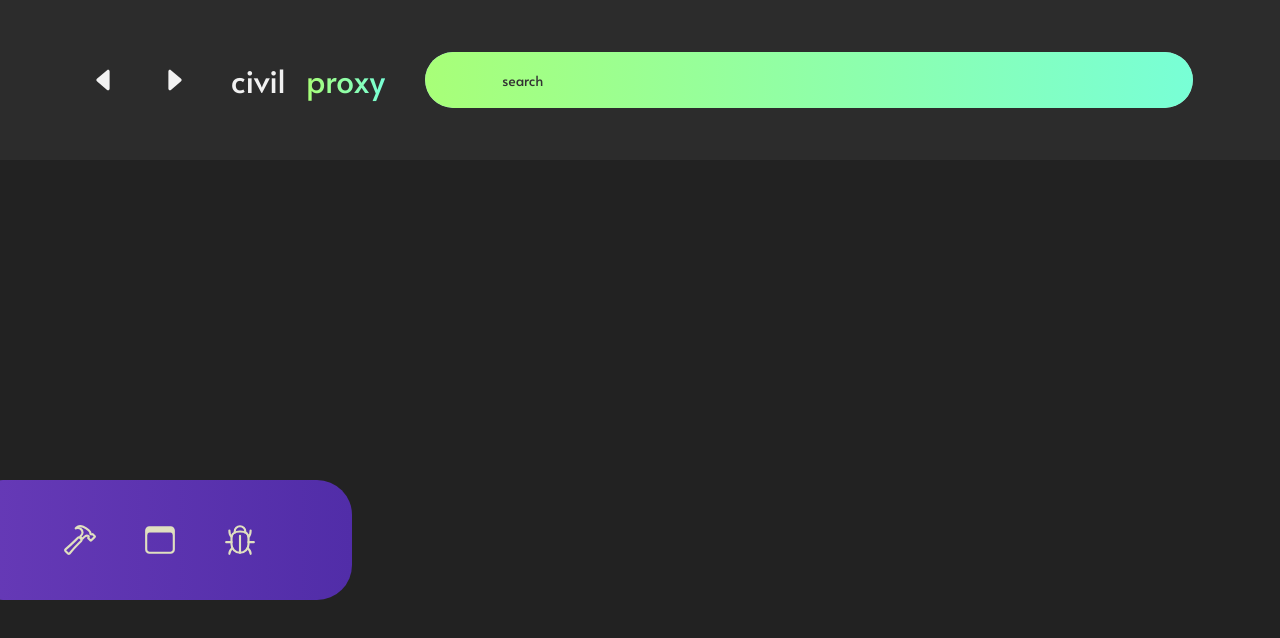
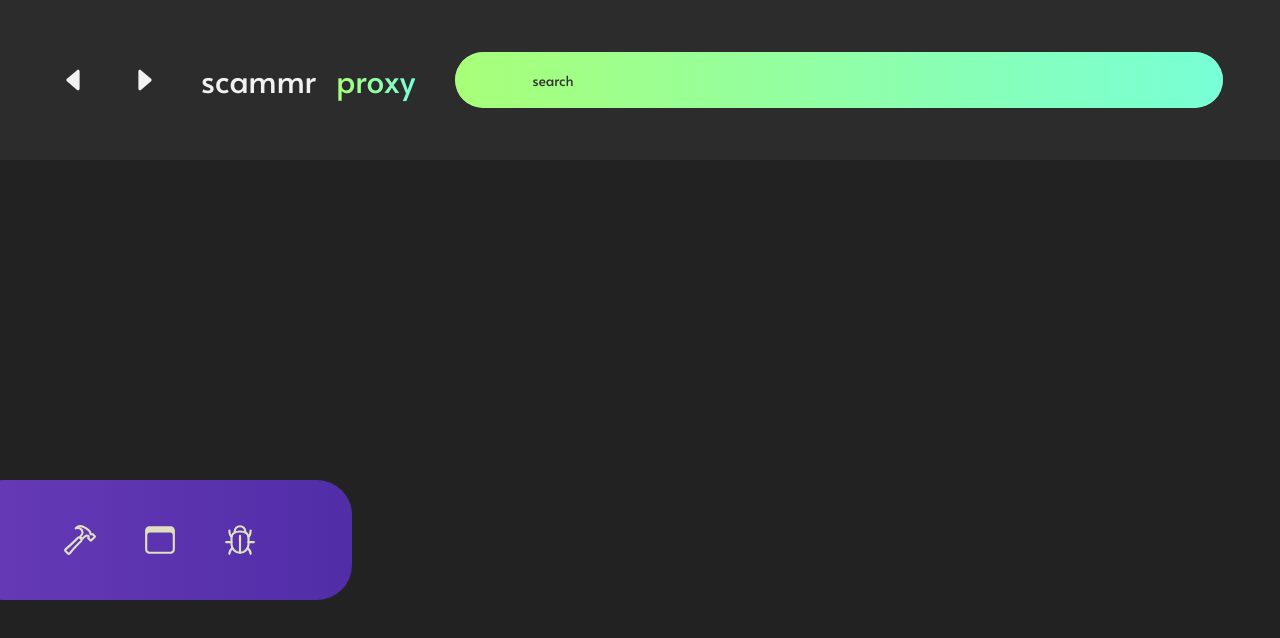
Before and after one commit to xtoazt/Civil, a plain HTML site: page index.html in a window 1280 px wide. Drawn offline with nearby package versions, Linux system fonts and the light colour scheme.

Commit message:
Update index.html

```diff
--- a/index.html
+++ b/index.html
@@ -27,7 +27,7 @@
             <ion-icon name="caret-back-outline" onclick="window.history.go(-1);"></ion-icon>
             <ion-icon name="caret-forward-outline" onclick="window.history.go(+1);"></ion-icon>
 
-            <a href="/">Civil <h2 class="logo">Proxy</h2></a>
+            <a href="/">Scammr <h2 class="logo">Proxy</h2></a>
 
             <div class="searchbar">
                 <input type="text" placeholder="Search" class="urlInput">
```
